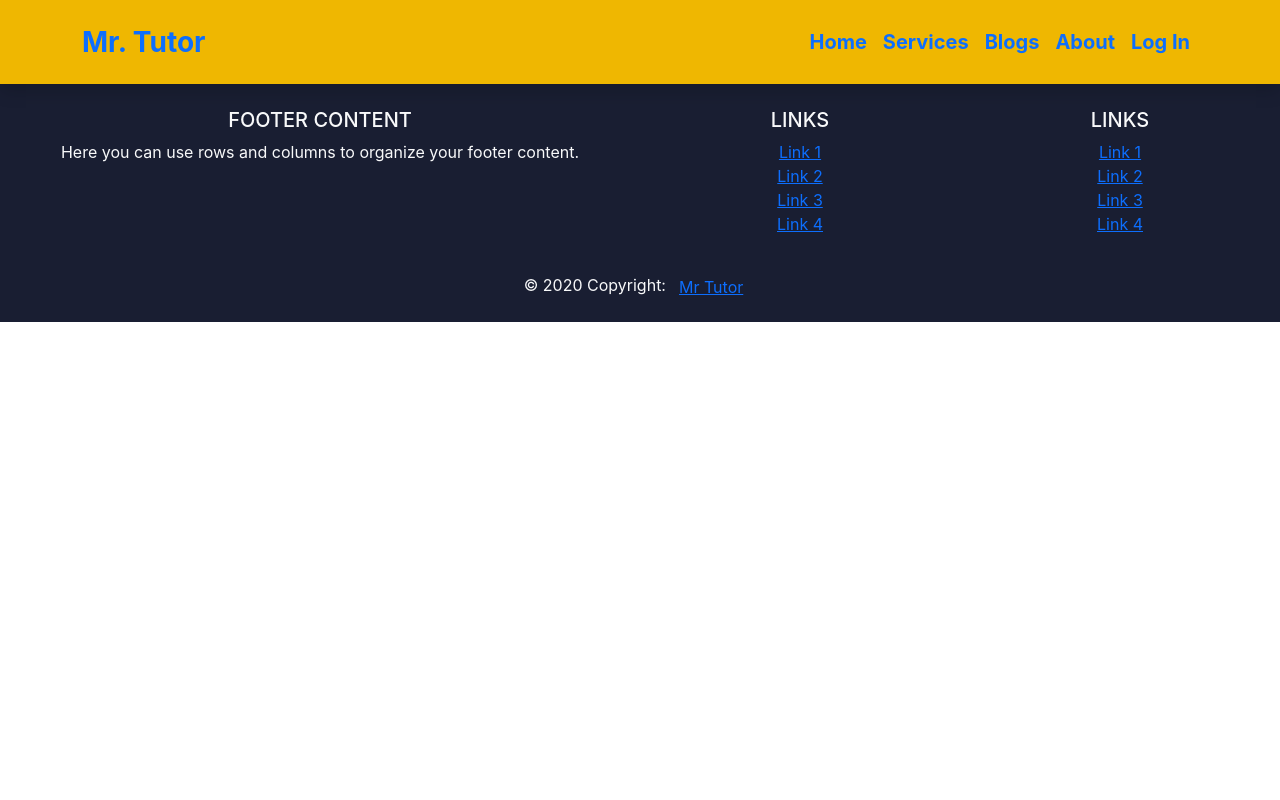
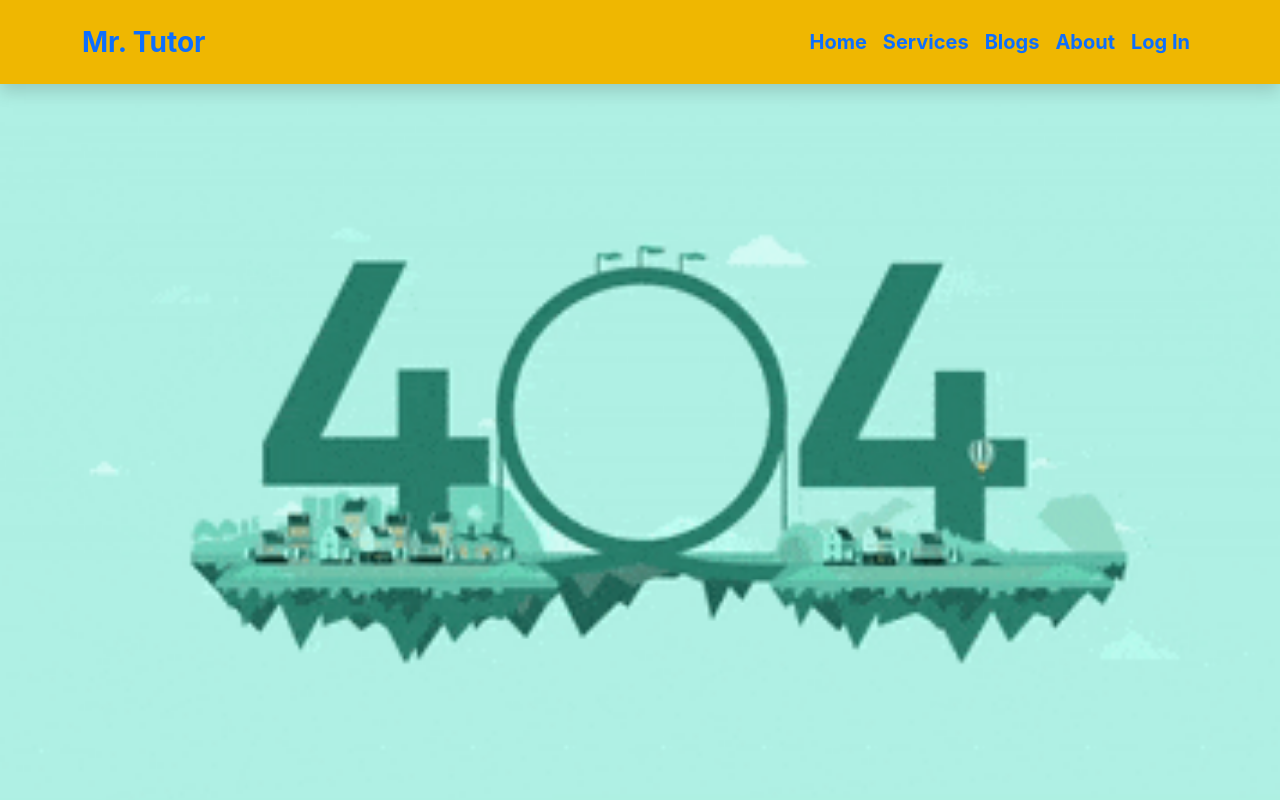
Before and after one commit to kanakWeb/mr-tutor, a React (Create React App) app: page /checkout in a window 1280 px wide. Shown: the top 800 px of the page. Built offline with nearby package versions, Linux system fonts and the light colour scheme; no server answers.

Commit message:
added notfound route

```diff
--- a/src/App.js
+++ b/src/App.js
@@ -7,6 +7,7 @@
 import RequireAuth from './Pages/Home/Login/RequireAuth/RequireAuth';
 import SignUp from './Pages/Home/Login/SignUp/SignUp';
 import Navigation from './Pages/Home/Navigation/Navigation';
+import Notfound from './Pages/Home/Notfound/Notfound';
 
 function App() {
   return (
@@ -23,6 +24,7 @@
             <Checkout></Checkout>
           </RequireAuth>
         }></Route>
+        <Route path='*' element={<Notfound></Notfound>}></Route>
       </Routes>
       <Footer></Footer>
     </div>
--- /dev/null
+++ b/src/Pages/Home/Notfound/Notfound.js
@@ -0,0 +1,11 @@
+import React from 'react';
+import notfound from '../../../images/200.gif'
+const Notfound = () => {
+    return (
+        <div className='w-100'>
+            <img  className='w-100' src={notfound} alt="" />
+        </div>
+    );
+};
+
+export default Notfound;
```
Also changed, not shown: src/images/200.gif (added).
